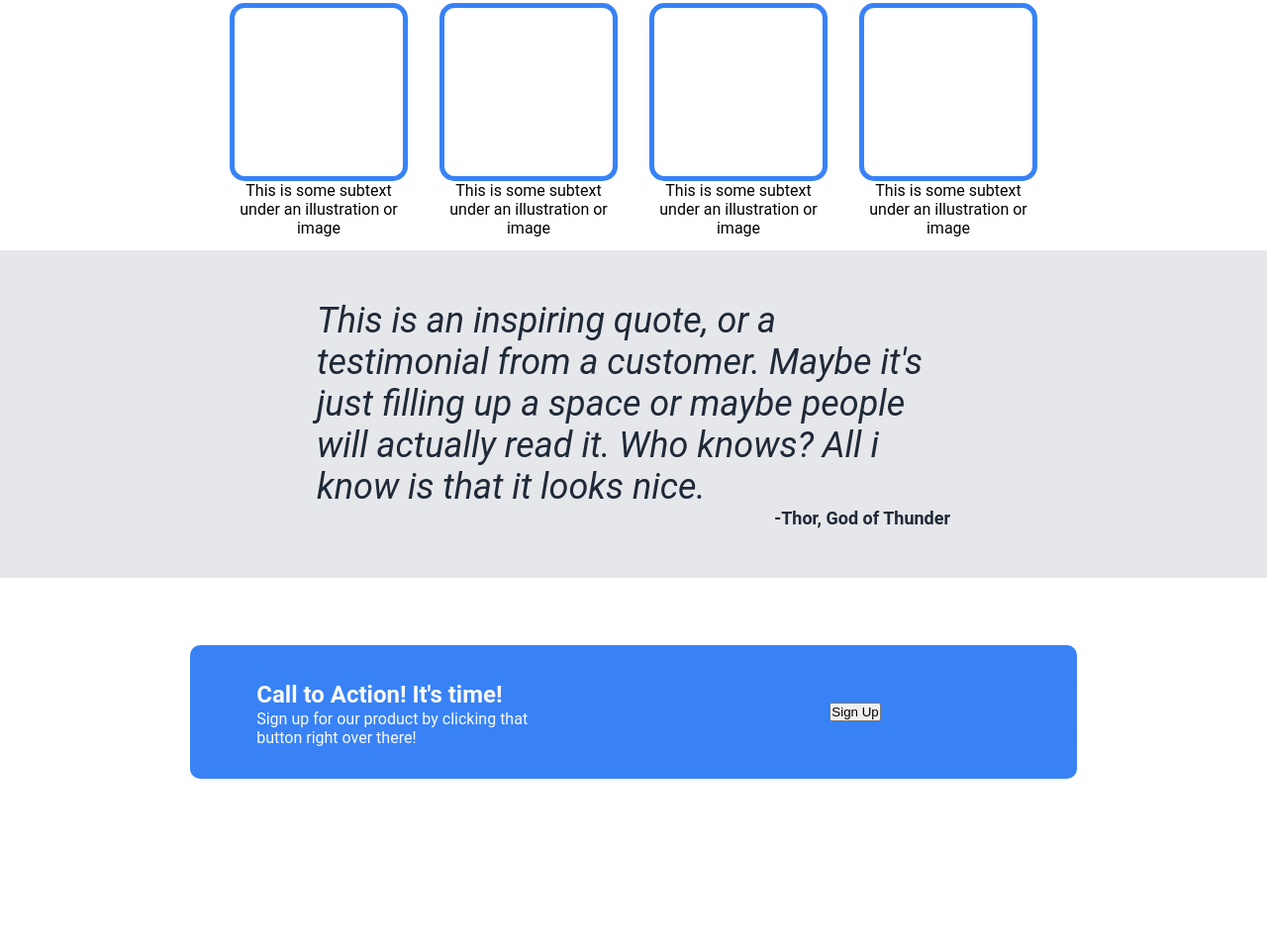
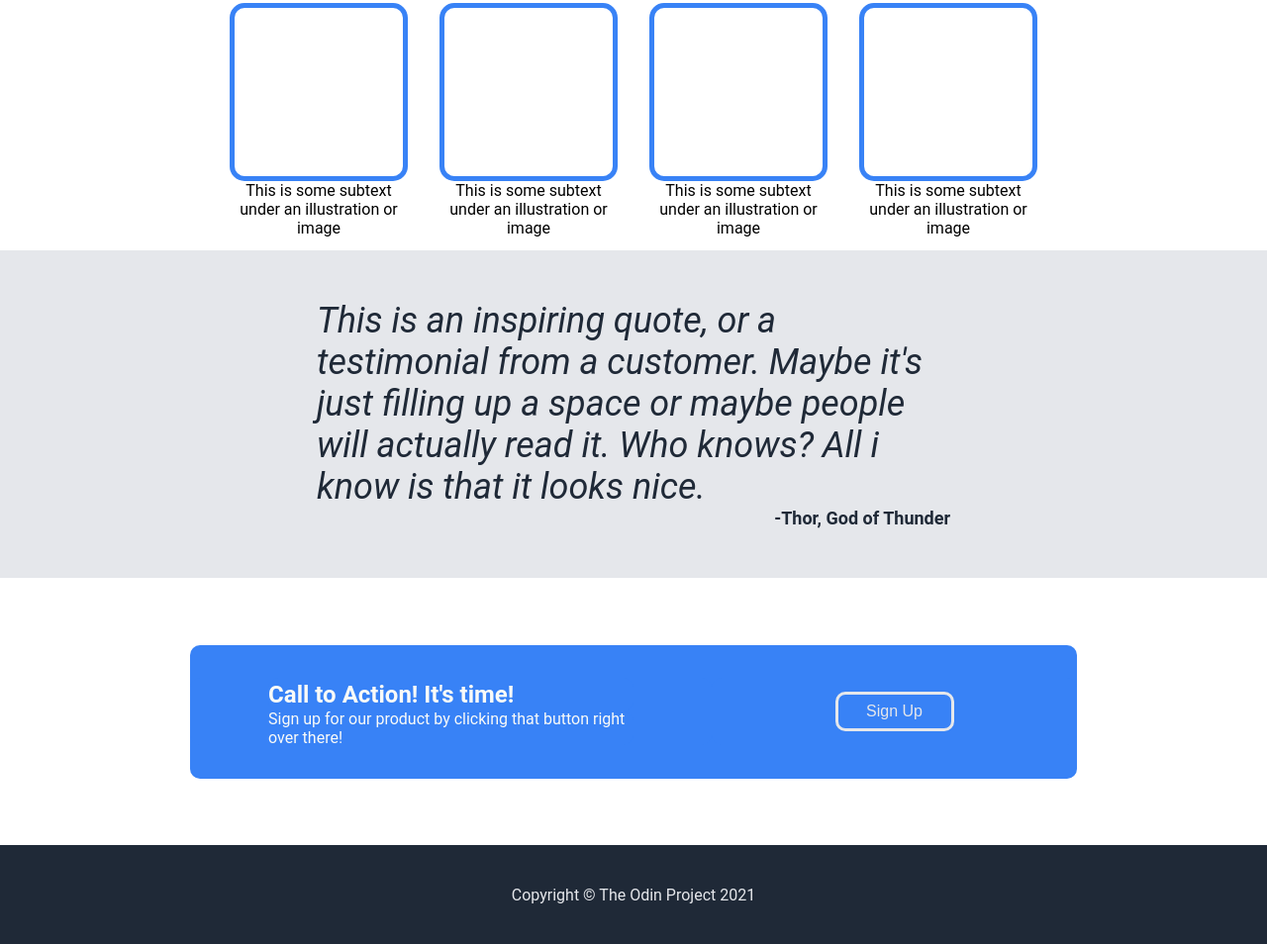
Before and after one commit to IlyasWB1/landing-page, a plain HTML site: page index.html in a window 1280 px wide. Shown: the part 586-1540 px from the top of the page at 99% size. Before the commit the page ends 1440 px from the top, so only its background shows below. Drawn offline with Linux system fonts and the light colour scheme.

Commit message:
Added footer

```diff
--- a/index.html
+++ b/index.html
@@ -65,5 +65,8 @@
                 </div>
             </div>
         </div>
+        <footer>
+            <p>Copyright © The Odin Project 2021</p>
+        </footer>
     </body>
 </html>
--- a/style.css
+++ b/style.css
@@ -154,9 +154,38 @@ header .logo{
     width: 70%;
 }
 div .register_desc{
+    width: 100%;
+    margin-bottom: 0;
     flex-direction: column;
 }
 
+div .register_desc div{
+    margin-bottom: 0;
+}
+
 div .btn_container{
+    flex-shrink: 1;
     justify-content: center;
 }
+
+div .btn_container button{
+    background-color: #3882F6;
+    border-color: #E5E7EB;
+    color: #E5E7EB;
+    border-width: 3px;
+    border-style: solid;
+    border-radius: 10px;
+    font-size: 16px;
+    font-weight: 500;
+    height: 40px;
+    width: 120px;
+}
+
+footer{
+    height: 100px;
+    display: flex;
+    justify-content: center;
+    align-items: center;
+    background-color: #1F2937;
+    color: #E5E7EB;
+}
```
